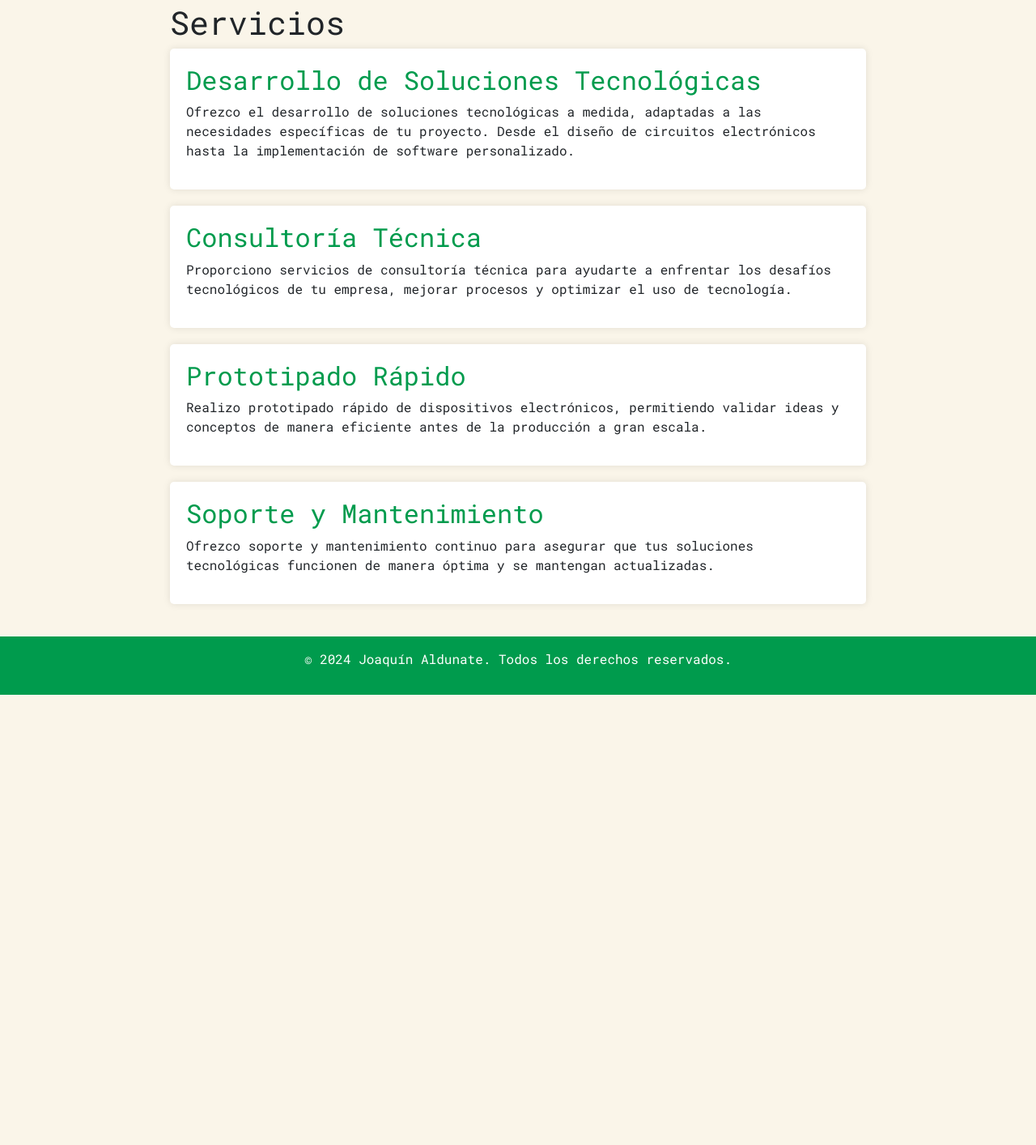
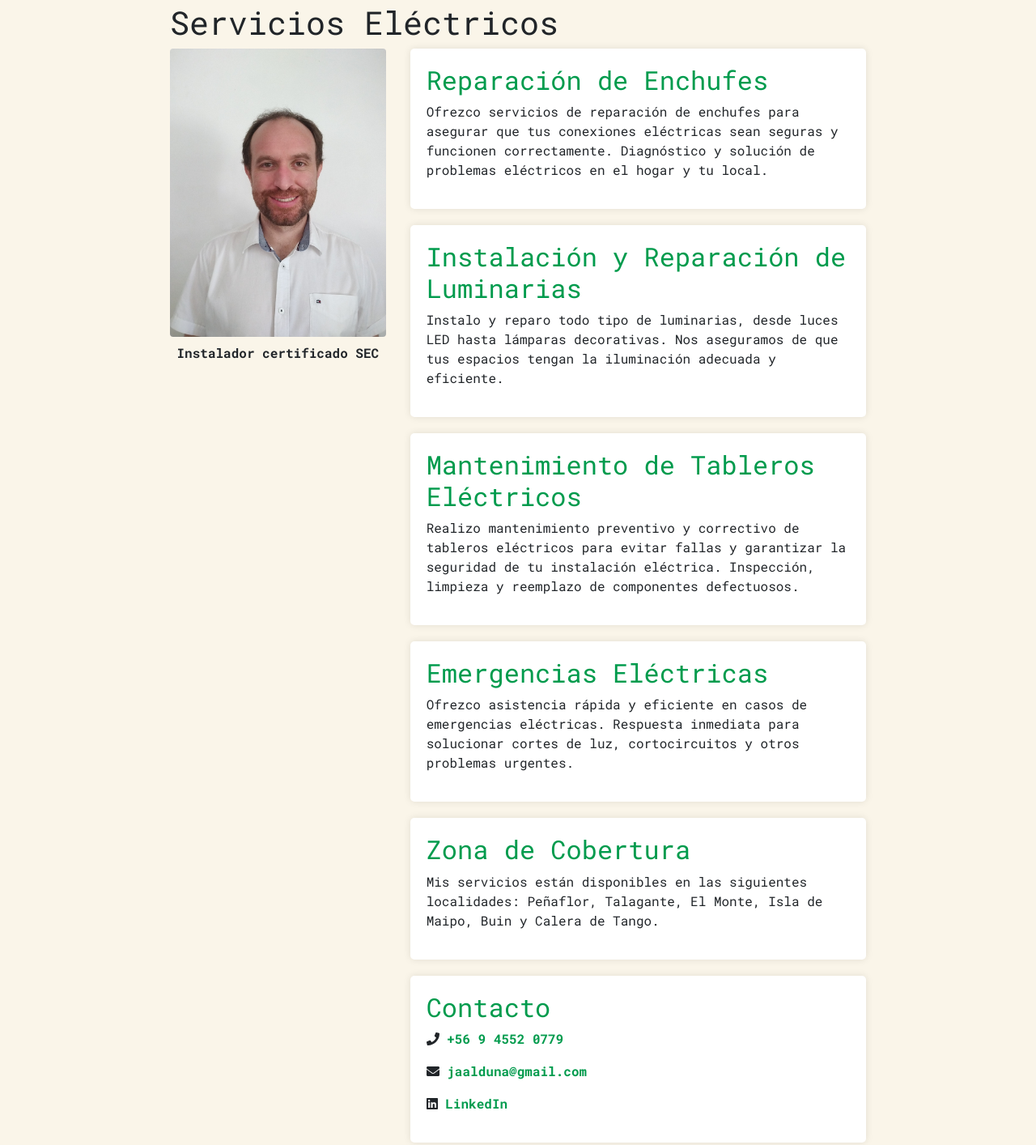
Before and after one commit to jaalduna/miweb, a plain HTML site: page services.html in a window 1280 px wide. Shown: the part 120-1534 px from the top of the page at 81% size. Before the commit the page ends 978 px from the top, so only its background shows below. Drawn offline with nearby package versions, Linux system fonts and the light colour scheme.

Commit message:
add photo and coverage

```diff
--- a/services.html
+++ b/services.html
@@ -3,7 +3,7 @@
 <head>
     <meta charset="UTF-8">
     <meta name="viewport" content="width=device-width, initial-scale=1.0">
-    <title>Servicios - Joaquín Aldunate</title>
+    <title>Servicios Eléctricos - Joaquín Aldunate</title>
     <link href="https://maxcdn.bootstrapcdn.com/bootstrap/4.5.2/css/bootstrap.min.css" rel="stylesheet">
     <link href="https://fonts.googleapis.com/css2?family=Roboto+Mono:wght@400;700&display=swap" rel="stylesheet">
     <link rel="stylesheet" href="styles.css">
@@ -19,23 +19,48 @@
         </div>
     </nav>
     <div class="container mt-5">
-        <h1>Servicios</h1>
+        <h1>Servicios Eléctricos</h1>
+        <div class="row">
+            <div class="col-md-4">
+                <img src="foto.jpg" class="img-fluid rounded" alt="Foto de Joaquín Aldunate">
+                    <p class="text-center mt-2"><strong>Instalador certificado
+                    SEC</strong></p>
+            </div>
+            <div class="col-md-8">
                 <section>
-            <h2>Desarrollo de Soluciones Tecnológicas</h2>
-            <p>Ofrezco el desarrollo de soluciones tecnológicas a medida, adaptadas a las necesidades específicas de tu proyecto. Desde el diseño de circuitos electrónicos hasta la implementación de software personalizado.</p>
+                    <h2>Reparación de Enchufes</h2>
+                    <p>Ofrezco servicios de reparación de enchufes para asegurar que tus conexiones eléctricas sean seguras y funcionen correctamente. Diagnóstico y solución de problemas eléctricos en el hogar y tu local.</p>
                 </section>
                 <section>
-            <h2>Consultoría Técnica</h2>
-            <p>Proporciono servicios de consultoría técnica para ayudarte a enfrentar los desafíos tecnológicos de tu empresa, mejorar procesos y optimizar el uso de tecnología.</p>
+                    <h2>Instalación y Reparación de Luminarias</h2>
+                    <p>Instalo y reparo todo tipo de luminarias, desde luces LED hasta lámparas decorativas. Nos aseguramos de que tus espacios tengan la iluminación adecuada y eficiente.</p>
                 </section>
                 <section>
-            <h2>Prototipado Rápido</h2>
-            <p>Realizo prototipado rápido de dispositivos electrónicos, permitiendo validar ideas y conceptos de manera eficiente antes de la producción a gran escala.</p>
+                    <h2>Mantenimiento de Tableros Eléctricos</h2>
+                    <p>Realizo mantenimiento preventivo y correctivo de tableros eléctricos para evitar fallas y garantizar la seguridad de tu instalación eléctrica. Inspección, limpieza y reemplazo de componentes defectuosos.</p>
                 </section>
                 <section>
-            <h2>Soporte y Mantenimiento</h2>
-            <p>Ofrezco soporte y mantenimiento continuo para asegurar que tus soluciones tecnológicas funcionen de manera óptima y se mantengan actualizadas.</p>
+                    <h2>Emergencias Eléctricas</h2>
+                    <p>Ofrezco asistencia rápida y eficiente en casos de emergencias eléctricas. Respuesta inmediata para solucionar cortes de luz, cortocircuitos y otros problemas urgentes.</p>
                 </section>
+                <section>
+                    <h2>Zona de Cobertura</h2>
+                    <p>Mis servicios están disponibles en las siguientes localidades: Peñaflor, Talagante, El Monte, Isla de Maipo, Buin y Calera de Tango.</p>
+                </section>
+                <section>
+                    <h2>Contacto</h2>
+                    <p><i class="fa fa-phone"></i>
+                       <a href="https://wa.me/56945520779?text=Hola%20Joaqu%C3%ADn.%0A%0AMe%20gustar%C3%ADa%20discutir%20contigo%20mi%20proyecto/idea.%0A%0ASaludos!" target="_blank" class="contact-link">+56 9 4552 0779</a>
+                    </p>
+                    <p><i class="fa fa-envelope"></i>
+                       <a href="https://mail.google.com/mail/?view=cm&fs=1&to=jaalduna@gmail.com&su=Consulta&body=Hola%20Joaqu%C3%ADn.%0A%0AMe%20gustar%C3%ADa%20discutir%20contigo%20mi%20proyecto/idea.%0A%0ASaludos!" target="_blank" class="contact-link">jaalduna@gmail.com</a>
+                    </p>
+                    <p><i class="fab fa-linkedin"></i>
+                       <a href="https://www.linkedin.com/in/joaquin-pablo-aldunate-varela-a5b48b37" target="_blank" class="contact-link">LinkedIn</a>
+                    </p>
+                </section>
+            </div>
+        </div>
     </div>
     <footer class="bg-primary text-white text-center py-3">
         <p>&copy; 2024 Joaquín Aldunate. Todos los derechos reservados.</p>
```
Lines whose indentation alone changed are shown as unchanged.
